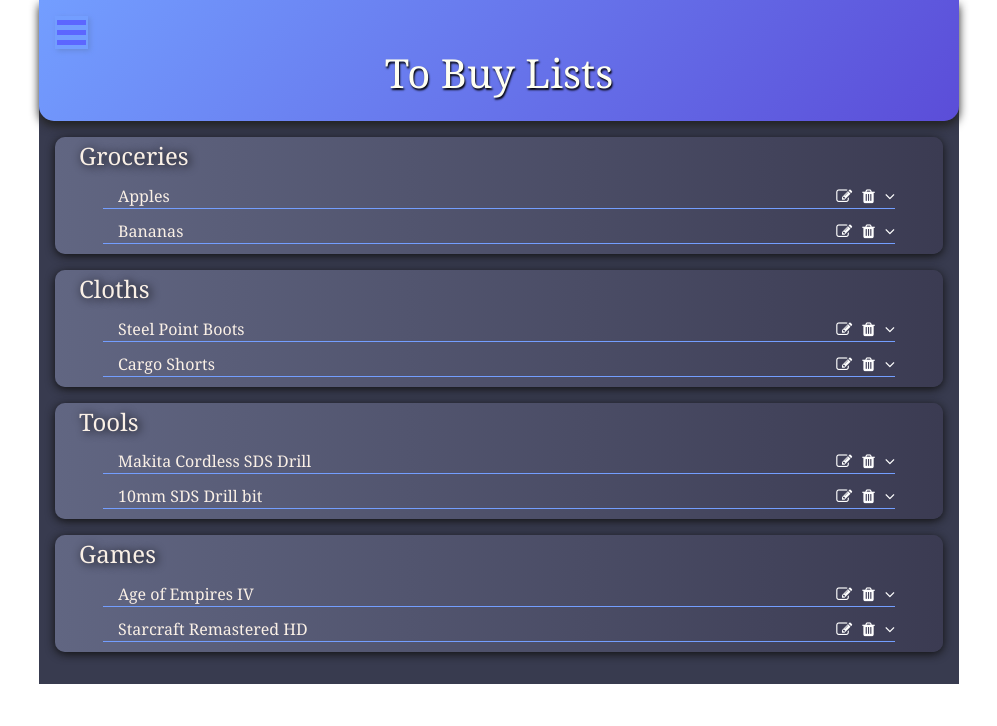
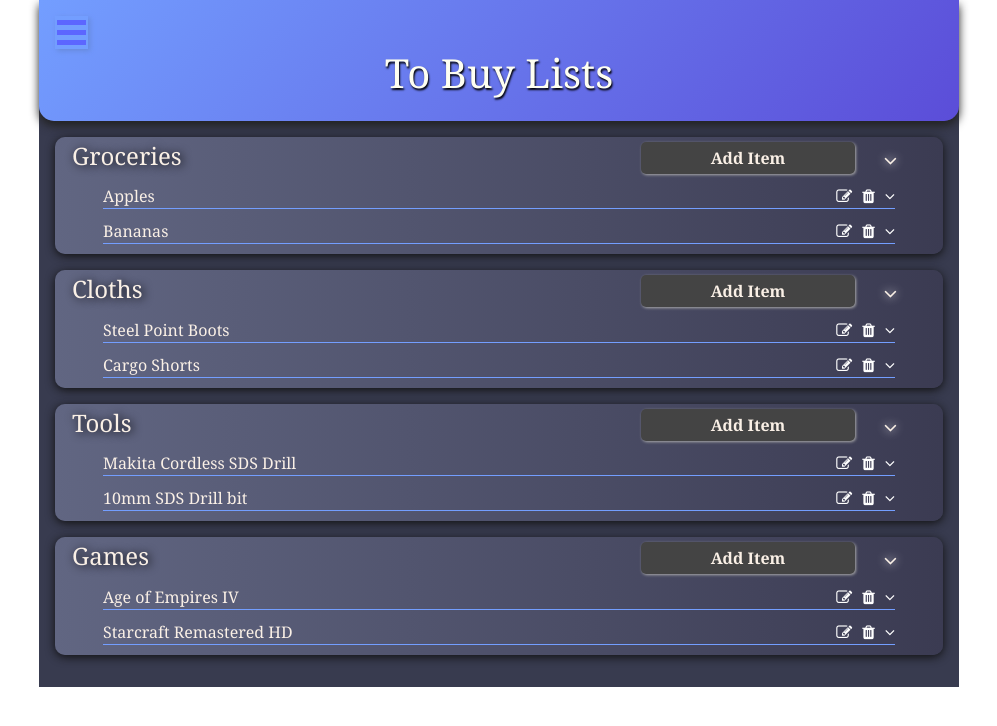
Before and after one commit to PaulDreyer09/to-buy-list, a React (Create React App) app: page / in a window 1280 px wide. Both pictures are taken after a click on the link "To Buy Lists". Shown: the top 726 px of the page, without its empty margins (141-1138 px from the left). Built offline with nearby package versions, Linux system fonts and the light colour scheme.

Commit message:
implemented method for each addItem button to display something

```diff
--- a/src/App.js
+++ b/src/App.js
@@ -1,33 +1,14 @@
 import logo from './logo.svg';
 import Container from 'react-bootstrap/Container';
 import { Col, Row } from 'react-bootstrap';
-import MainMenuButtons from './Components/MainMenuButtons';
-import AppHeader from './Components/AppHeader';
-import ContentPage from './Components/ContentPage';
+
 import React, {useState} from 'react';
-
+import UI from './Components/Ui';
 function App() {
-  //activity names: Main_Menu, To_Buy_Lists
-  //activity keeps track of the page that needs to be shown
-  const [activity, setActivity] = useState('Main_Menu');
-  //Header title
-  const [title, setTitle] = useState('To Buy Lists')
-  //List items for ToBuyListPage TEST use before adding database
-  const [toBuyLists, setToBuyLists] = useState(
-    [{id: 'l0', name: 'Groceries', items: [{id: 1, name:'Apples', quantity: 2}, {id: 2, name:'Bananas', quantity: 2}]},
-                {id: 'l2', name: 'Cloths', items: [{id: 3, name:'Steel Point Boots', quantity: 1}, {id: 4, name:'Cargo Shorts', quantity: 2}]},
-                {id: 'l3', name: 'Tools', items: [{id: 5, name:'Makita Cordless SDS Drill', quantity: 1}, {id: 6, name:'10mm SDS Drill bit', quantity: 2}]},
-                {id: 'l4', name: 'Games', items: [{id: 7, name:'Age of Empires IV', quantity: 2}, {id: 8, name:'Starcraft Remastered HD', quantity: 2}]}]
-
-  );
-
-  let handleTBLMainMenuButton = () =>{ setActivity('To_Buy_Lists') };
 
   return (
     <div className="App">
-      <AppHeader title={title}/>
-      <ContentPage activity={activity} toBuyLists={toBuyLists}
-        handleTBLMainMenuButton={handleTBLMainMenuButton}/>
+       <UI/>
     </div>
   );
 }
--- a/src/Components/AppHeader.js
+++ b/src/Components/AppHeader.js
@@ -5,10 +5,9 @@ import { Col, Row } from 'react-bootstrap';
 
 function AppHeader(props){
     return (
-        <div fluid className="AppHeader container">
+        <div className="AppHeader container">
             <div>
                 <span><DropDownMenuButton/></span>
-
             </div>
             <div>
                 <h1>{props.title}</h1>
--- a/src/Components/ContentPage.js
+++ b/src/Components/ContentPage.js
@@ -6,7 +6,8 @@ function ContentPage(props){
         <div id='ContentPage'>
 
             {(props.activity == 'Main_Menu' ? <MainMenuButtons handleTBLMainMenuButton={props.handleTBLMainMenuButton}/> :
-            (props.activity == 'To_Buy_Lists' ? <ToBuyListsPage lists={props.toBuyLists}/> : <></>))}
+            (props.activity == 'To_Buy_Lists' ?
+                <ToBuyListsPage lists={props.toBuyLists} handleTBLAddItemButton={ props.handleTBLAddItemButton}/> : <div className='Placeholder for last activity'></div>))}
 
         </div>
     );
--- a/src/Components/ListItem.js
+++ b/src/Components/ListItem.js
@@ -1,13 +1,12 @@
 const ListItem = (props) =>
     <div className='ListItem'>
-        <span className='col-md-6'>{props.listItem.name}</span>
+        <span>{props.listItem.name}</span>
         <div className='itemOptions'>
-            <a href='#' className='addButton col-ms-1'><i className='fa fa-edit icon'></i></a>
-            <a href='#' className='addButton col-ms-1'><i className='fa fa-trash icon'></i></a>
-            <a href='#' className='addButton col-ms-1'><i className='fa fa-angle-down icon'></i></a>
-
+            <a href='#' className='addButton'><i className='fa fa-edit icon'></i></a>
+            <a href='#' className='addButton'><i className='fa fa-trash icon'></i></a>
+            <a href='#' className='addButton'><i className='fa fa-angle-down icon'></i></a>
         </div>
-        <div class='line'></div>
+        <div className='line'></div>
     </div>
 
 export default ListItem;
--- a/src/Components/ToBuyList.js
+++ b/src/Components/ToBuyList.js
@@ -1,12 +1,25 @@
 import ListItem from './ListItem';
 
 const ToBuyList = (props) =>
-<div class='glow-box'>
-    <div className='ToBuyList shadow-box container'>
-        <h4>{props.name}</h4>
-        {props.listItems.map((listItem) => (<ListItem key={listItem.id.toString()} listItem={listItem}/>))}
-        <div class='line'></div>
+<div className='ToBuyList shadow-box container'>
+
+    <div className='listHeader row'>
+        <h4 className='col-8'>{props.list.name}</h4>
+        {
+            //Display a form to add a new item only after Add Item is clicked
+            //Also close all other forms
+        //props.handleTBLAddItemButton(props.list.id)
+            props.list.displayForm ? <p>Hi ho</p> : <></>
+        }
+        <a onClick={props.handleTBLAddItemButton(props.list.id)} className='addItemButton col-3 button'>
+            Add Item
+        </a>
+        <i className='fa fa-angle-down col-1 button'></i>
     </div>
+    <div className='listContent'>
+        {props.list.items.map((listItem) => (<ListItem key={listItem.id.toString()} listItem={listItem}/>))}
+    </div>
+
+
 </div>
-
 export default ToBuyList
--- a/src/Components/ToBuyListsPage.js
+++ b/src/Components/ToBuyListsPage.js
@@ -2,7 +2,7 @@ import ToBuyList from './ToBuyList'
 
 const ToBuyListsPage = (props) =>
     <div className='ToBuyListsPage'>
-        {props.lists.map((list) => (<ToBuyList key={list.id} name={list.name} listItems={list.items}></ToBuyList>))}
+        {props.lists.map((list) => (<ToBuyList key={list.id} list={list} handleTBLAddItemButton={ props.handleTBLAddItemButton(list.id)}></ToBuyList>))}
     </div>
 
 
--- /dev/null
+++ b/src/Components/Ui.js
@@ -0,0 +1,59 @@
+import { Component } from "react";
+import MainMenuButtons from './MainMenuButtons';
+import AppHeader from './AppHeader';
+import ContentPage from './ContentPage';
+
+class UI extends Component{
+    constructor(props){
+        super(props);
+        this.state={
+
+            activity: 'Main_Menu',  //activity keeps track of the page that needs to be shown
+                                    //activity names: Main_Menu, To_Buy_Lists
+
+            title: 'To Buy Lists',  //Header title
+
+            toBuyLists: [   //List items for ToBuyListPage TEST use before adding database
+                {id: 'l0', name: 'Groceries', displayForm: false, items: [{id: 1, name:'Apples', quantity: 2}, {id: 2, name:'Bananas', quantity: 2}]},
+                {id: 'l2', name: 'Cloths', displayForm: false, items: [{id: 3, name:'Steel Point Boots', quantity: 1}, {id: 4, name:'Cargo Shorts', quantity: 2}]},
+                {id: 'l3', name: 'Tools', displayForm: false, items: [{id: 5, name:'Makita Cordless SDS Drill', quantity: 1}, {id: 6, name:'10mm SDS Drill bit', quantity: 2}]},
+                {id: 'l4', name: 'Games', displayForm: false, items: [{id: 7, name:'Age of Empires IV', quantity: 2}, {id: 8, name:'Starcraft Remastered HD', quantity: 2}]}],
+        };
+
+    }
+    handleTBLMainMenuButton = () => { this.setState({activity: 'To_Buy_Lists'}) };
+    addMethod(){
+
+    }
+    handleTBLAddItemButton = (id) => {
+        return () => {
+            //Change displayForm to false for the list containing the clicked button
+            //This method returns another method so each button has its own method that points directly to its list
+            let index = this.state.toBuyLists.findIndex(x => x.id === id);
+            if(index !== -1){
+                let temp = this.state.toBuyLists[index];
+                let tempList = this.state.toBuyLists;
+                temp.displayForm = true;
+                tempList[index] = temp;
+                this.setState({toBuyLists: tempList});
+            }else{
+                console.log('Dude what did you click?');
+            }
+        }
+    };
+
+
+    render(){
+        return (
+            <div>
+                <AppHeader title={this.state.title}/>
+                <ContentPage activity={this.state.activity} toBuyLists={this.state.toBuyLists}
+                    handleTBLMainMenuButton={this.handleTBLMainMenuButton}
+                    handleTBLAddItemButton={ () => this.handleTBLAddItemButton}
+                />
+            </div>
+        )
+    }
+}
+
+export default UI;
--- a/src/index.css
+++ b/src/index.css
@@ -18,7 +18,9 @@ code {
   background-color: #383B4F;
 }
 
-
+.button{
+  cursor: pointer;
+}
 
 
 
@@ -105,7 +107,7 @@ h1{
 
 .ToBuyList{
   box-sizing: border-box;
-  padding: 5px 0;
+  padding: 5px 2em;
   margin-bottom: 1em;
   border-radius: 10px;
   background-image: linear-gradient(90deg, #616682, #3B3B52);
@@ -114,14 +116,37 @@ h1{
 
 
 .ToBuyList h4{
+  display: inline-block;
   text-align: left;
-  padding: 0 1em;
+  padding: 0;
   text-shadow: 2px 1px 10px #000;
 }
 
+.ToBuyList .listHeader i{
+  font-size: 130%;
+  line-height: 1.8em;
+  text-shadow: 0 0 10px white;
+}
+
+.ToBuyList .addItemButton{
+  height: 2em;
+  line-height: 2em;
+  margin: 0 0em;
+  padding: 0 10px;
+  border-radius: 5px;
+  font-weight: bold;
+  background-color: #444;
+  box-shadow: 1px 1px 3px #aaa;
+}
+
+.ToBuyList .listContent{
+  width: 100%;
+}
+
 .ListItem{
+  display: block;
   text-align: left;
-  padding: 5px 2em;
+  padding: 5px 0;
   margin: 0 1em 0 1em;
 
 
```
